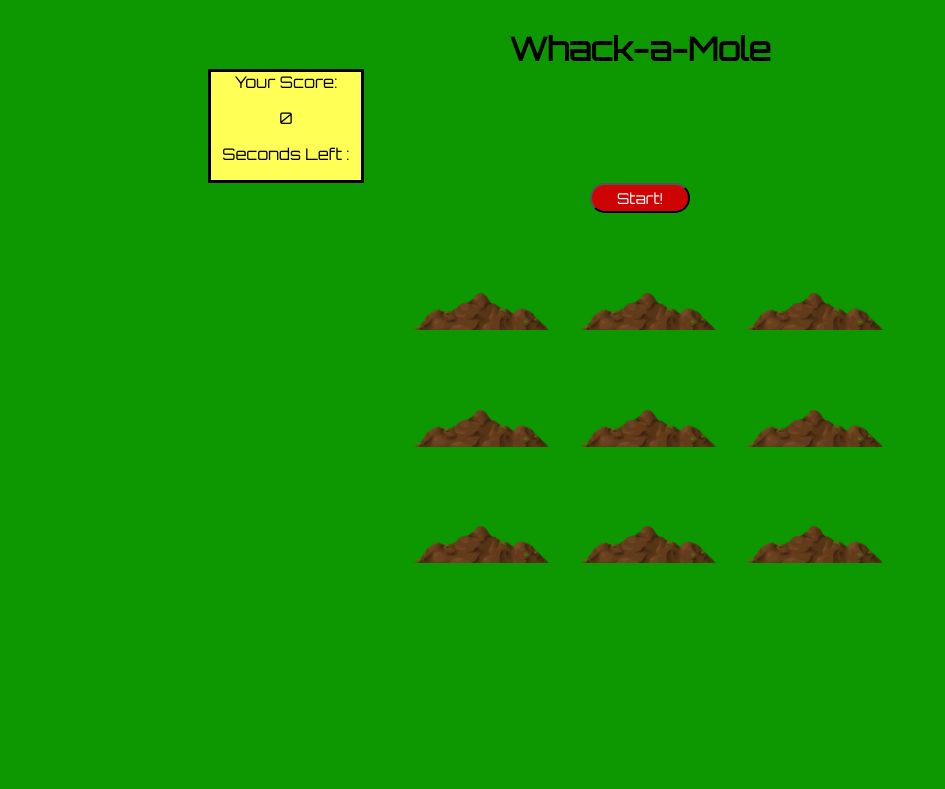
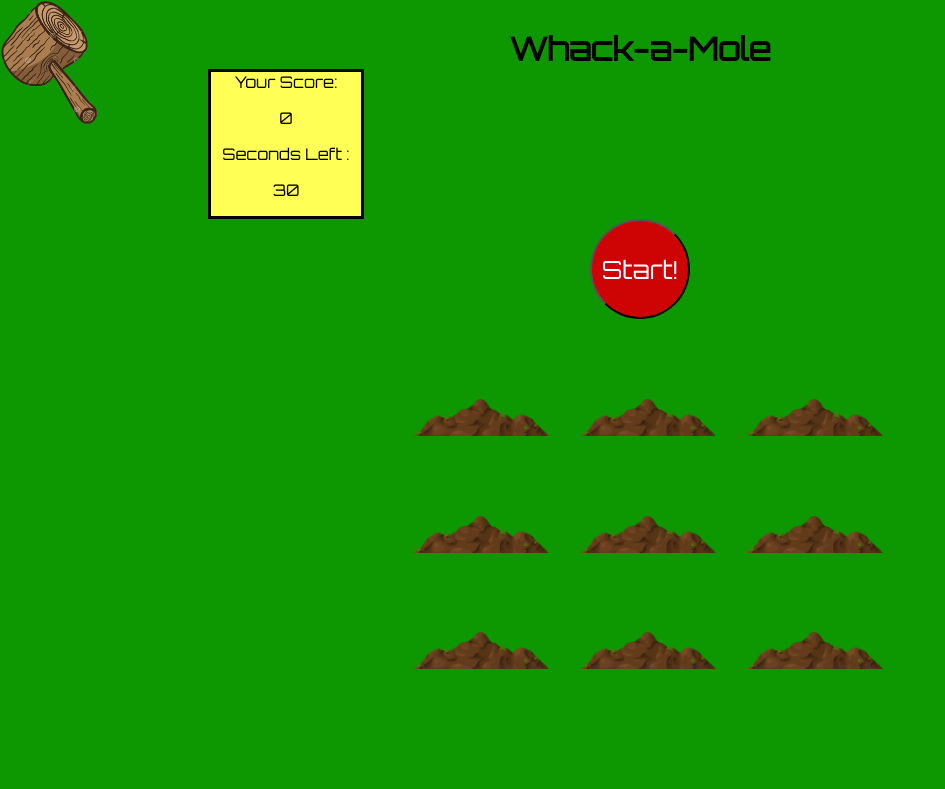
Before and after one commit to Professorsurf/Project1, a plain HTML site: page index.html in a window 1280 px wide. Shown: the whole page, without its empty margins (0-945 px from the left). Drawn offline with Linux system fonts and the light colour scheme.

Commit message:
before making branch

```diff
--- a/index.html
+++ b/index.html
@@ -18,15 +18,12 @@
         <p class="highscore">0</p> -->
     <div>Your Score:</div>
         <p class="score">0</p>
-    <div>Seconds Left : <p class="timer"></p>
+    <div>Seconds Left : <p class="timer">30</p>
     </div>
 </div>
     <button onClick="startGame()">Start!</button>
 
-    <div class="mallet"></div>
-    <div id="cursor" ></div>
-    <!-- <img src="./mallet.png"> -->
-    <!-- <div class="pointed"></div> -->
+    <img src="./mallet.png" class="mallet">
 
     <div class="game">
         <div class="hole hole1">
--- a/project1.js
+++ b/project1.js
@@ -18,26 +18,20 @@ const scoreBoard = document.querySelector('.score');
 const moles = document.querySelectorAll('.mole');
 const highscore = document.querySelector('.highscore');
 const mallet = document.querySelector('.mallet');
-const cursorPointed = document.querySelector('.pointed');
 const timer = document.querySelector("timer")
 let lastHole;
-
 let timeleft = 0;
 let score = 0;
 // let maxscore = 0;
 
 
-// const moveCursor = (e)=> {
-//     const mouseY = e.clientY;
-//     const mouseX = e.clientX;
-//     cursorPointed.style.transform = `translate3d(${mouseX}px, ${mouseY}px, 0)`;
-// }
+// window.addEventListener("mousemove",(e) => {
+//     mallet.style.left = e.pageX - 10 + "px";
+//     mallet.style.top = e.pageY - 50 + "px";
+// });
 
 
-// window.addEventListener("mousemove",function(e){
-//     document.getElementById("mallet").style.left = e.pageX;
-//     document.getElementById("mallet").style.top = e.pageY;
-// })
+
 function randomTime(min, max) {
     return Math.round(Math.random() * (max - min) + min);
 }
@@ -80,6 +74,16 @@ function startGame() {
     setInterval(() => timeUp = true, 30000) // create countdown timer
 }
 
+// let timer = 0
+// let gameOver = setInterval(() => {
+//     timeUp.textContent = timeleft;
+//     if (timeleft === 0) {
+//         clearInterval(timer);
+//     }
+// })
+
+
+
 function wack(e){
     if(!e.isTrusted) return;
     console.log(wack)
@@ -91,13 +95,6 @@ console.log(wack)
 
 moles.forEach(mole => mole.addEventListener('click', wack))
 
-// let timer = 0
-// let gameOver = setInterval(() => {
-//     timeUp.textContent = timeleft;
-//     if (timeleft === 0) {
-//         clearInterval(timer);
-//     }
-// })
 
 // let timeRemaing = setInterval(() => {
 //     timer.textContent = timeleft;
--- a/style.css
+++ b/style.css
@@ -18,8 +18,8 @@ body {
 
 button{
     width: 100px;
-    font-size: 15px;
-    height: 30px;
+    font-size: 25px;
+    height: 100px;
     color: #fff;
     background-color: rgb(206, 3, 3);
     border-radius: 50px;
@@ -48,6 +48,7 @@ h1 {
     width: 50%;
     height: 100%;
     transition: all 0.5s;
+    --cursor: pointer;
 }
 
 .hole{
@@ -73,35 +74,14 @@ h1 {
 }
 
 .mallet {
-
-    width: 40px;
-    height: 30px;
-    cursor: url('mallet.png')auto;
     position: absolute;
     z-index: 1000;
-    height: 10px;
+    height: 125px;
     top: 0;
     left: 0;
-    transform: translate(1px, -4px)
-
+    transform: translate(10px, px)
 }
 
 .score{
     color: rgb(0, 0, 0);
 }
-
-/* #cursor{
-    width: 30px;
-    height: 30px;
-    background-color:rgba(250, 128, 114, 0.774);
-    position: absolute;
-    border-radius: 50%;
-    border: 2px solid #fa8072;
-    transform: translate(-50%,-50%);
-    poin
-
-/* .pointed{
-    width: 40px;
-    height: 30px;
-    cursor: url('mallet.png')auto;
-  } */
```
